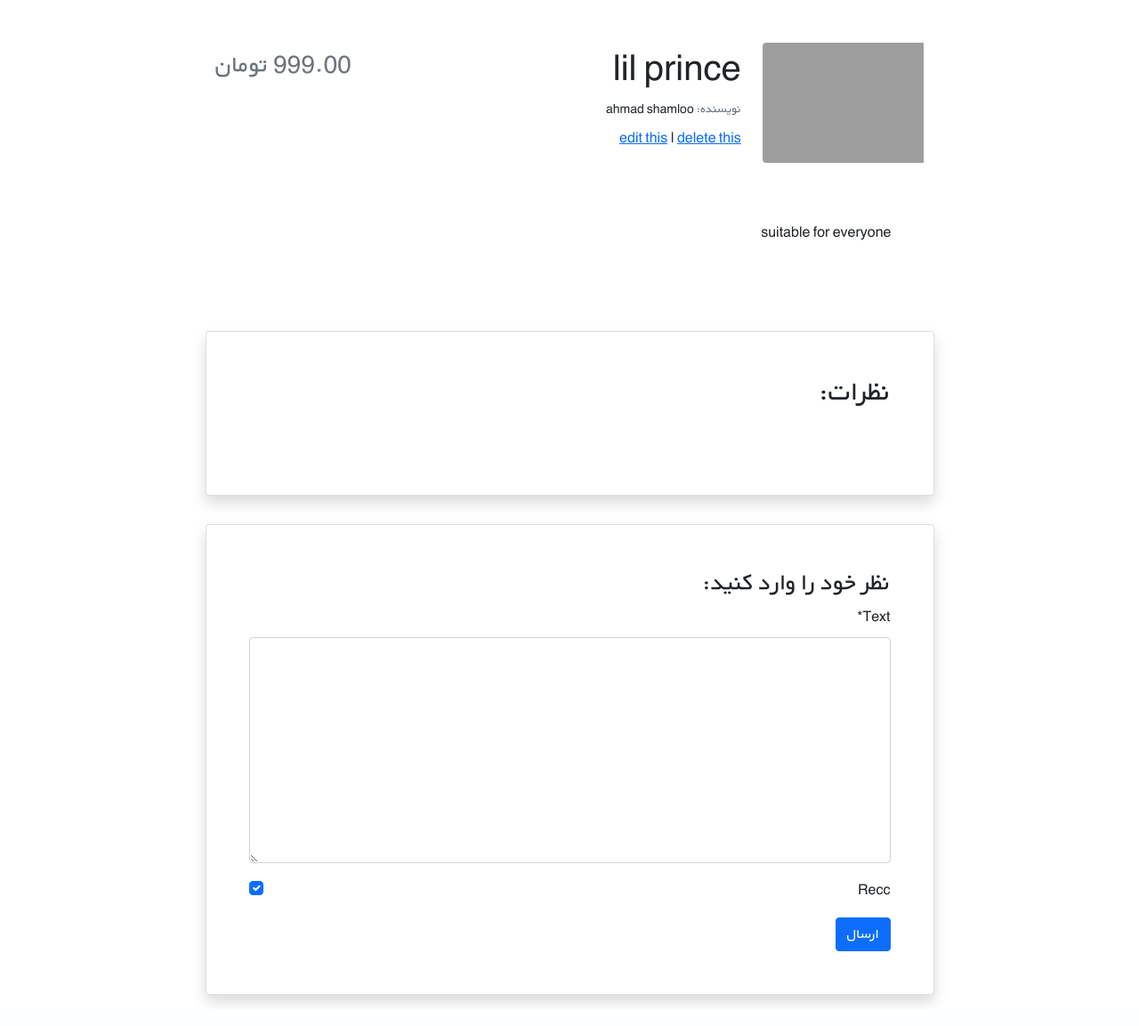
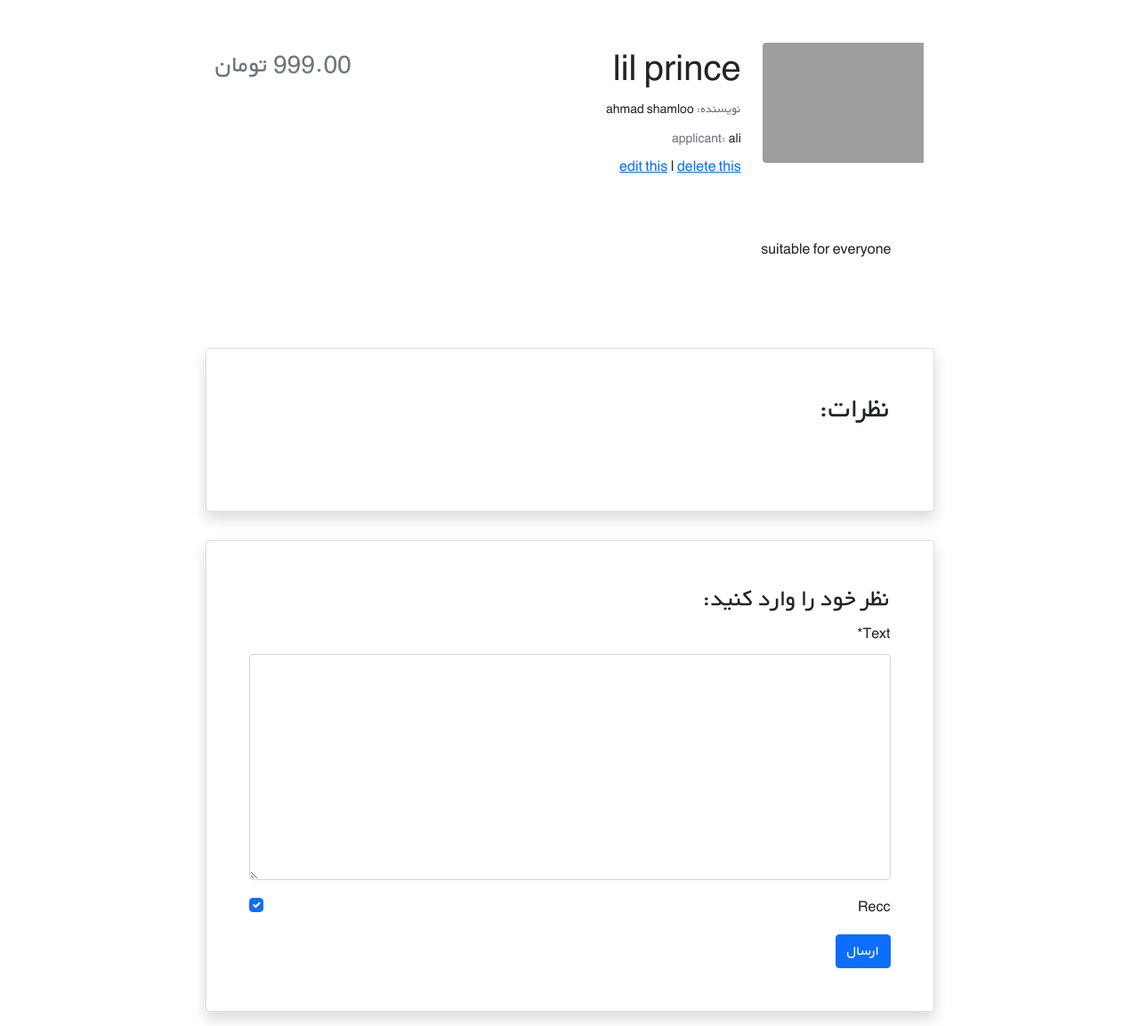
Before and after one commit to alikavz/bookshelfshop, a Django app: page /books/1/ in a window 1280 px wide. Shown: the part 61-1214 px from the top of the page at 89% size. Before the commit the page ends 1190 px from the top, so only its background shows below. Run offline with Django 4.2, Linux system fonts and the light colour scheme; a user stored in the database is signed in; data comes from the database, SQL or seed files in the repository; both versions use the stored data as it was after the commit; some libraries are stand-ins or nearby versions; grey boxes are pictures that could not be loaded.

Commit message:
login requirements

```diff
--- a/bookha/models.py
+++ b/bookha/models.py
@@ -4,6 +4,7 @@ from django.contrib.auth import get_user_model
 
 
 class Book(models.Model):
+    user = models.ForeignKey(get_user_model(), on_delete=models.CASCADE)
     title = models.CharField(max_length=200)
     author = models.CharField(max_length=200)
     desc = models.TextField()
--- a/bookha/templates/bookha/bookdetail.html
+++ b/bookha/templates/bookha/bookdetail.html
@@ -24,6 +24,7 @@
                         <div class="col-xs-12 col-md-6 text-center text-md-end mt-md-1 mt-4">
                             <h1>{{ book.title }}</h1>
                             <h5 class="small my-1"><span class="text-muted">نویسنده: </span>{{ book.author }}</h5>
+                            <h5 class="small my-1"><span class="text-muted">applicant: </span>{{ book.user.username }}</h5>
                             <a href="{% url 'up_to_date' book.id %}">edit this</a>
                             <span>|</span>
                             <a href="{% url 'deleting' book.id %}">delete this</a>
```
Also changed, not shown: bookha/migrations/0006_book_user.py (added), db.sqlite3.
